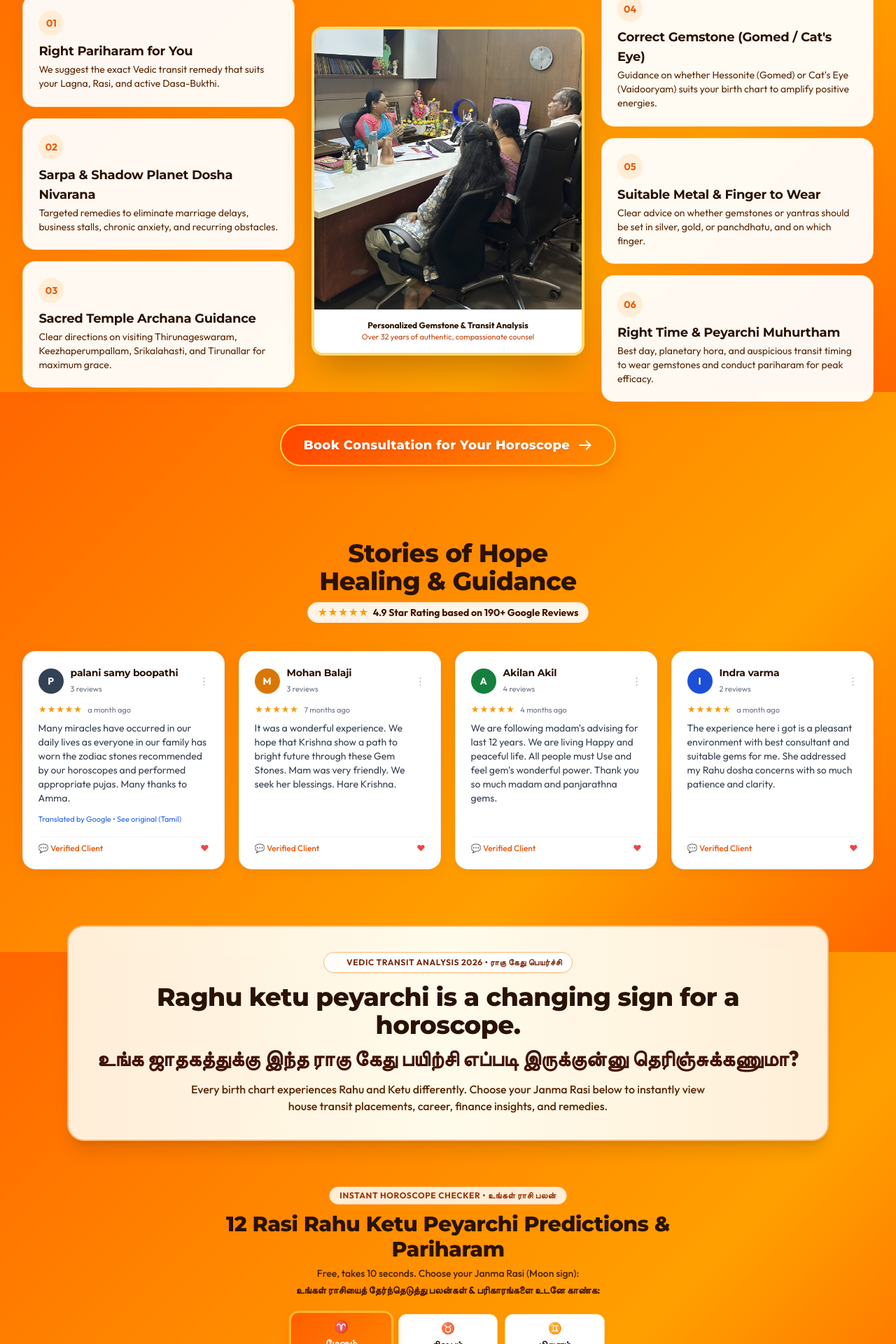
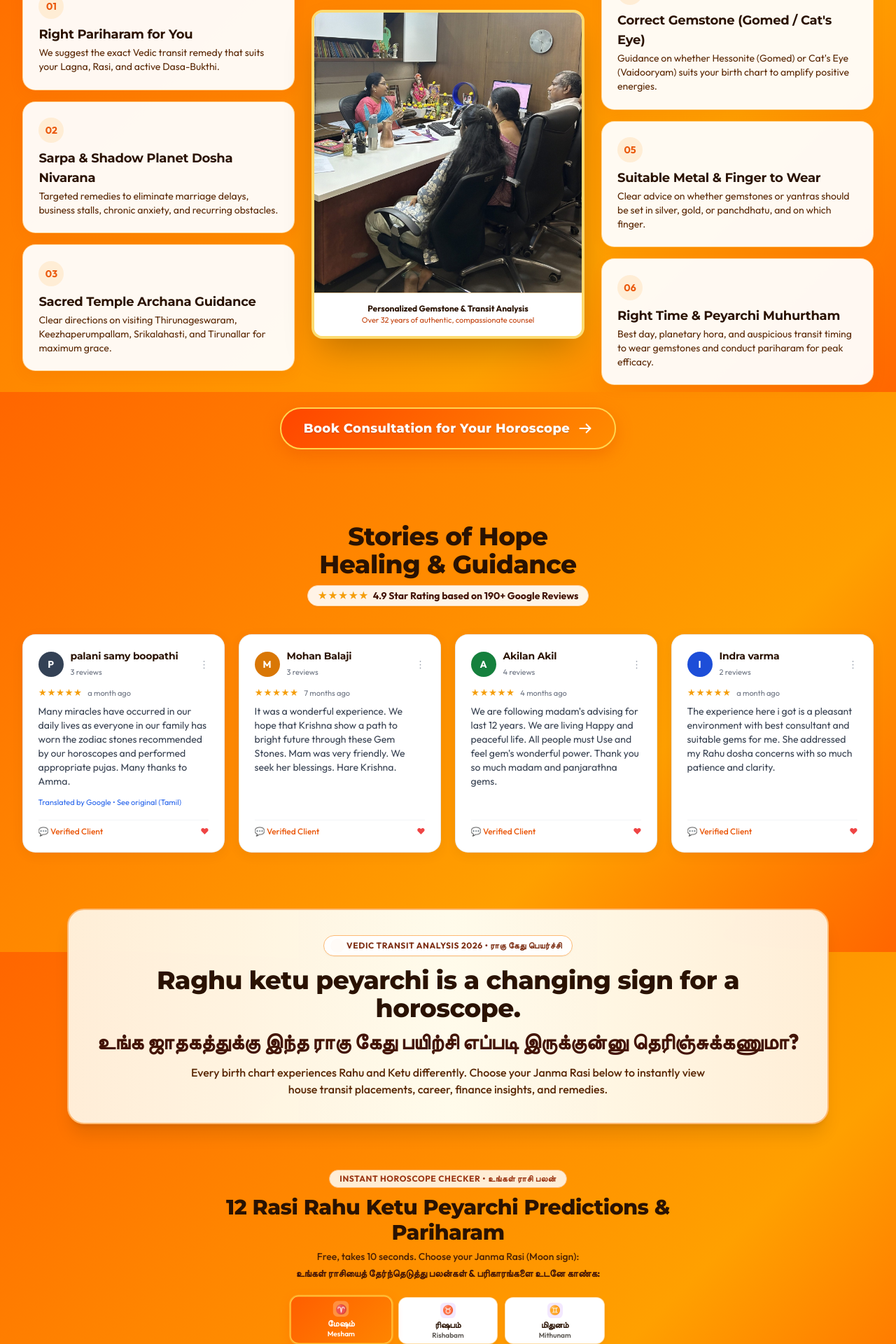
Before and after one commit to codebyrith/Dfren-Raghu-Kethu-landing-page-, a PHP site: page / in a window 1280 px wide. Shown: the part 1040-2960 px from the top of the page at 70% size. Run offline with PHP 8.4, Linux system fonts and the light colour scheme; some libraries are stand-ins or nearby versions; some web fonts are replaced.

Commit message:
Polish compact Rasi cards with purple icon badges, tighten Section 2 spacing, and ensure dual floating buttons

```diff
--- a/app.js
+++ b/app.js
@@ -245,11 +245,11 @@ function renderRasiButtons() {
       onclick="selectRasi('${r.id}')"
       id="btn-rasi-${r.id}"
       class="rasi-grid-btn ${r.id === selectedRasiId ? 'active' : ''}">
-      <span class="text-sm sm:text-base leading-none mb-0.5">${r.symbol}</span>
-      <span class="tamil-text text-xs sm:text-sm font-bold text-[#2A1202] leading-tight block">
+      <span class="rasi-icon-badge">${r.symbol}</span>
+      <span class="tamil-text text-[11px] sm:text-xs font-bold text-[#2A1202] leading-tight block rasi-name-tamil">
         ${r.tamilName}
       </span>
-      <span class="text-[9px] sm:text-[10px] font-medium text-stone-600 block leading-none mt-0.5">
+      <span class="text-[9px] sm:text-[10px] font-semibold text-stone-600 block leading-none mt-0.5 rasi-name-eng">
         ${r.name.split(' ')[0]}
       </span>
     </button>
--- a/index.html
+++ b/index.html
@@ -152,7 +152,7 @@
         </div>
 
         <!-- Compact Navigation Anchor to Rasi Grid (Tight spacing) -->
-        <div class="mt-4 sm:mt-5 text-center">
+        <div class="mt-3 text-center">
           <a
             href="#rasi-grid-section"
             class="inline-flex items-center gap-1.5 text-xs sm:text-sm font-bold text-orange-950 hover:text-orange-700 bg-white/80 hover:bg-white border border-orange-300 px-4 py-1.5 rounded-full shadow-sm transition-all hover:shadow-md">
@@ -171,8 +171,8 @@
            - Spacing reduced drastically above to eliminate empty space
            - Content: "The same transit gives a different result to every birth chart..."
            ======================================================== -->
-      <section class="pt-4 pb-10 sm:pt-6 sm:pb-12 px-4 sm:px-6 lg:px-8 max-w-7xl mx-auto">
-        <div class="text-center max-w-3xl mx-auto mb-8 sm:mb-10">
+      <section class="pt-2 pb-8 sm:pt-4 sm:pb-12 px-4 sm:px-6 lg:px-8 max-w-7xl mx-auto">
+        <div class="text-center max-w-3xl mx-auto mb-6 sm:mb-8">
           <h2 class="text-2xl sm:text-3xl lg:text-4xl font-extrabold text-[#2A1202] mb-1.5">
             Rahu Ketu Peyarchi Recommendation
           </h2>
--- a/style.css
+++ b/style.css
@@ -457,38 +457,60 @@ h1, h2, h3, h4, .font-heading {
   background: linear-gradient(90deg, #FF5E00 0%, #FFA000 50%, #FFD54F 100%);
 }
 
-/* 3x4 Rasi Selector Button Grid (Small & Compact Format) */
+/* 3x4 Rasi Selector Button Grid (Small & Compact Format matching user request) */
 .rasi-grid-btn {
   background: #FFFFFF;
-  border: 1.5px solid rgba(255, 160, 0, 0.35);
+  border: 1.2px solid rgba(255, 160, 0, 0.35);
   border-radius: 0.75rem;
-  padding: 0.45rem 0.25rem;
+  padding: 0.4rem 0.2rem;
   text-align: center;
   cursor: pointer;
   transition: all 0.2s cubic-bezier(0.16, 1, 0.3, 1);
-  box-shadow: 0 2px 8px rgba(0, 0, 0, 0.04);
+  box-shadow: 0 2px 6px rgba(0, 0, 0, 0.04);
   display: flex;
   flex-direction: column;
   align-items: center;
   justify-content: center;
-  min-height: 52px;
+  min-height: 48px;
 }
 
 .rasi-grid-btn:hover {
   border-color: var(--orange-primary);
   transform: translateY(-2px);
-  box-shadow: 0 6px 14px rgba(230, 81, 0, 0.16);
+  box-shadow: 0 4px 12px rgba(230, 81, 0, 0.16);
   background: #FFF9F5;
+}
+
+.rasi-grid-btn .rasi-icon-badge {
+  display: inline-flex;
+  align-items: center;
+  justify-content: center;
+  width: 22px;
+  height: 22px;
+  border-radius: 0.4rem;
+  background: #F3E8FF;
+  color: #7E22CE;
+  font-size: 0.8rem;
+  line-height: 1;
+  margin-bottom: 2px;
+  transition: all 0.2s ease;
 }
 
 .rasi-grid-btn.active {
   background: linear-gradient(135deg, #FF5E00 0%, #FF8500 100%) !important;
   color: #FFFFFF !important;
   border-color: #FFD54F !important;
-  box-shadow: 0 6px 18px rgba(255, 94, 0, 0.4), 0 0 0 2px rgba(255, 213, 79, 0.6);
-  transform: translateY(-2px) scale(1.02);
+  box-shadow: 0 4px 14px rgba(255, 94, 0, 0.4), 0 0 0 1.5px rgba(255, 213, 79, 0.6);
+  transform: translateY(-1px) scale(1.02);
 }
 
+.rasi-grid-btn.active .rasi-icon-badge {
+  background: rgba(255, 255, 255, 0.25);
+  color: #FFFFFF;
+}
+
+.rasi-grid-btn.active .rasi-name-tamil,
+.rasi-grid-btn.active .rasi-name-eng,
 .rasi-grid-btn.active span {
   color: #FFFFFF !important;
 }
```
